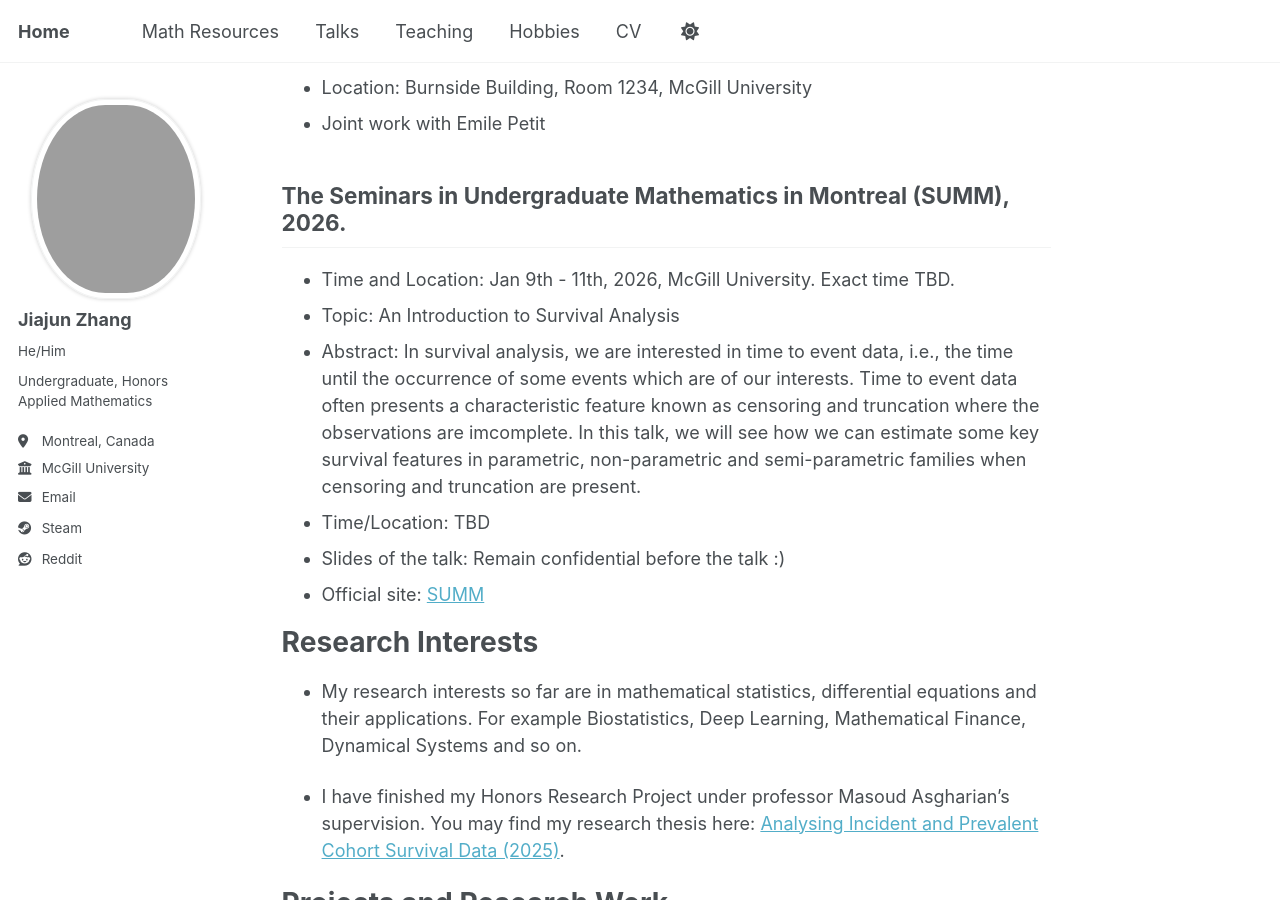
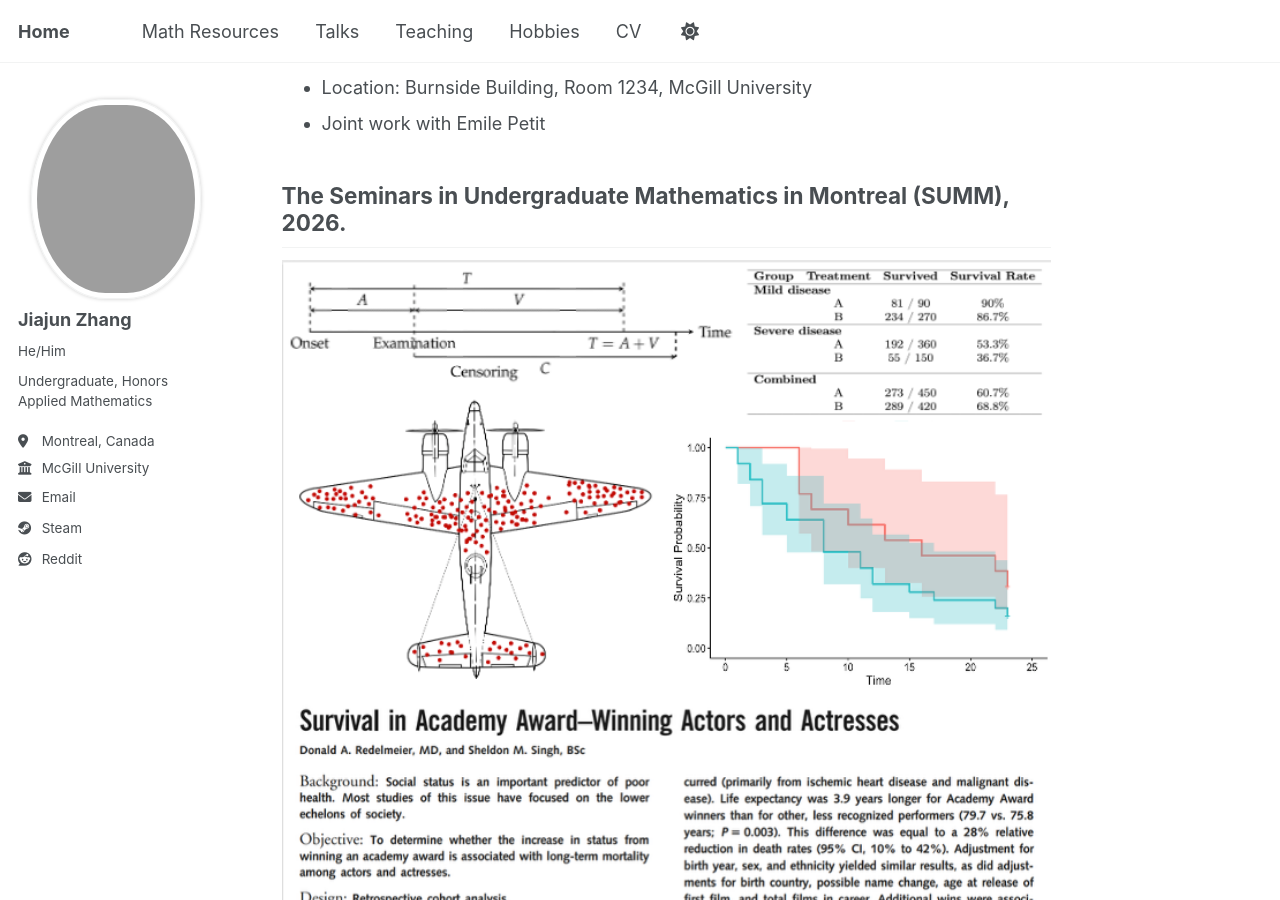
Before and after one commit to JohanssonRein/JohanssonRein.github.io, a Jekyll site: the page built from _pages/about.md, in a window 1280 px wide and 900 px high, scrolled down 446 px. Built offline with Jekyll 4.4.1, drawn with Linux system fonts in a browser that asks for light colours.

Commit message:
Update about.md

```diff
--- a/_pages/about.md
+++ b/_pages/about.md
@@ -18,6 +18,12 @@ redirect_from:
    * Joint work with Emile Petit
 
 ## The Seminars in Undergraduate Mathematics in Montreal (SUMM), 2026.
+
+<div style="text-align: center;">
+  <img src="/images/coverpage.png" alt="Winter Break" width="1000">
+  <p><em></em></p>
+</div>
+
    * Time and Location: Jan 9th - 11th, 2026, McGill University. Exact time TBD.
    * Topic: An Introduction to Survival Analysis
    * Abstract: In survival analysis, we are interested in time to event data, i.e., the time until the occurrence of some events which are of our interests. Time to event data often presents a characteristic feature known as censoring and truncation where the observations are imcomplete. In this talk, we will see how we can estimate some key survival features in parametric, non-parametric and semi-parametric families when censoring and truncation are present.
```
